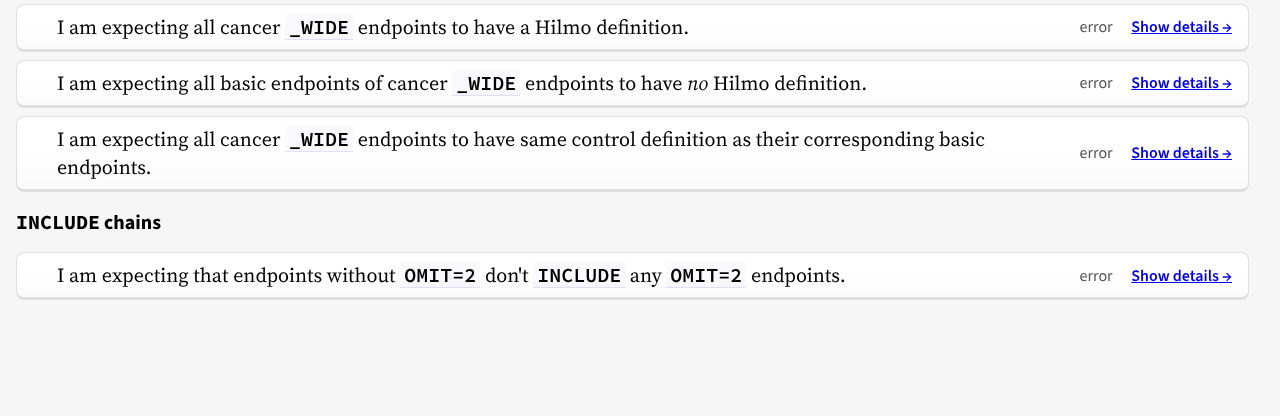
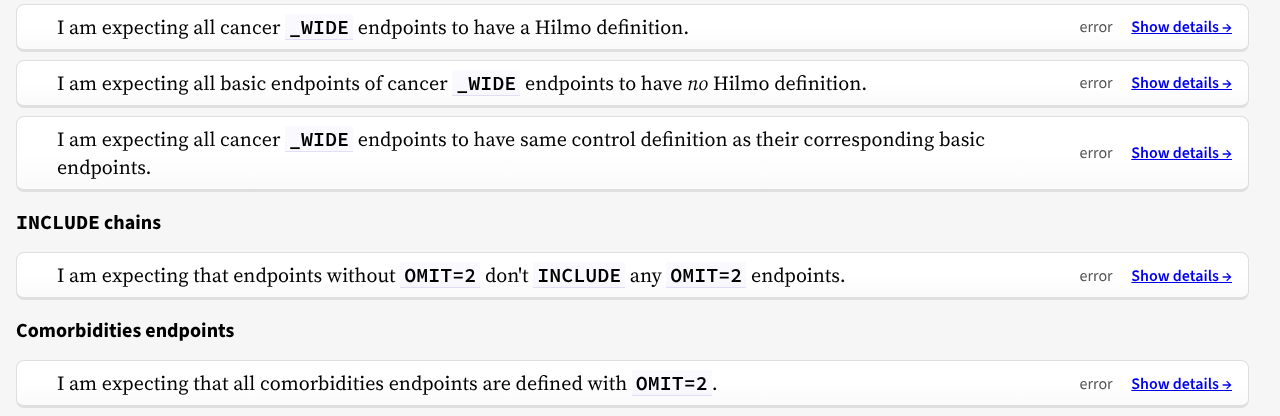
Before and after one commit to FINNGEN/fg-endpoint-tools, a Flask app: template src/fg_endpoint_tools/templates/report.html in a window 1280 px wide. Shown: the part 937-1353 px from the top of the page. Before the commit the page ends 1237 px from the top, so only its background shows below. Run offline with Flask 3, Linux system fonts and the light colour scheme; the template is opened without the code that fills it, so the values that code supplies are empty.

Commit message:
defn checker: add COMORB are OMIT=2 check

```diff
--- /dev/null
+++ b/src/fg_endpoint_tools/templates/expectation_comorb_omit2.html
@@ -0,0 +1,27 @@
+{% extends "base_expectation.html" %}
+
+{% set expectation = expectations.comorb_are_omit2 %}
+
+{% block description %}
+I am expecting that all comorbidities endpoints are defined with <code>OMIT=2</code>.
+{% endblock %}
+
+
+{% block output_details %}
+  <p>Found <b>{{ expectation.endpoints_in_error | length }}</b> comorbidities endpoints not defined with <code>OMIT=2</code>.</p>
+
+  {% if expectation.endpoints_in_error %}
+  <table>
+    <tr>
+      <th>Endpoint <code>NAME</code></th>
+      <th>Value of <code>OMIT</code></th>
+    </tr>
+    {% for ee in expectation.data %}
+    <tr>
+      <td><code>{{ ee.name }}</code></td>
+      <td><code class="highlight-bad">{{ ee.omit }}</code></td>
+    </tr>
+    {% endfor %}
+  </table>
+  {% endif %}
+{% endblock %}
--- a/src/fg_endpoint_tools/templates/report.html
+++ b/src/fg_endpoint_tools/templates/report.html
@@ -434,6 +434,9 @@
 
     <h2><code>INCLUDE</code> chains</h2>
     {% include 'expectation_include_omit2.html' %}
+
+    <h2>Comorbidities endpoints</h2>
+    {% include 'expectation_comorb_omit2.html' %}
 </main>
 
 <script>
```
Also changed, not shown: src/fg_endpoint_tools/definition_checker.py (+27 -1 lines).
